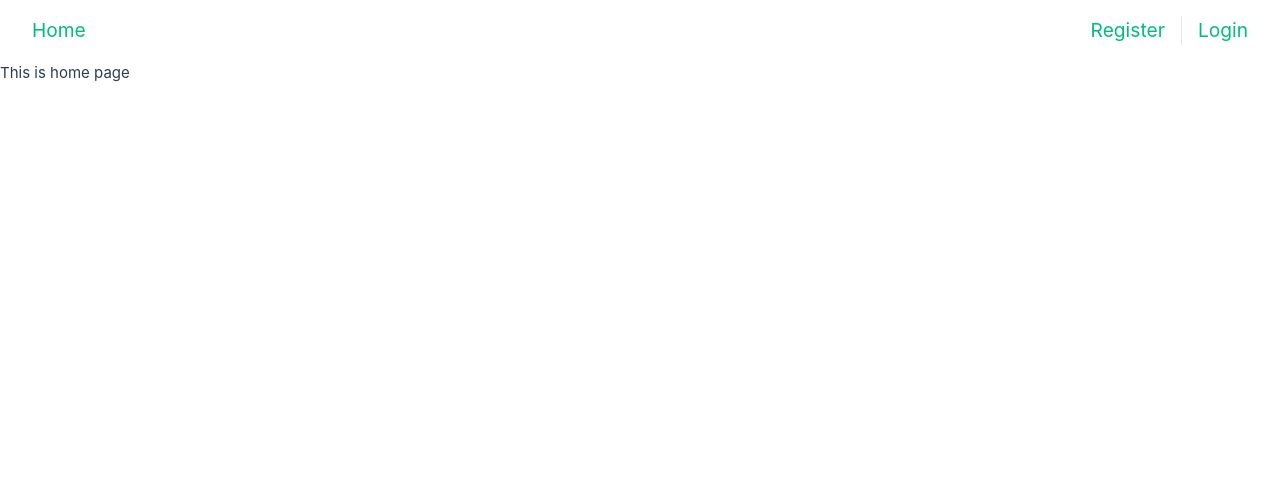
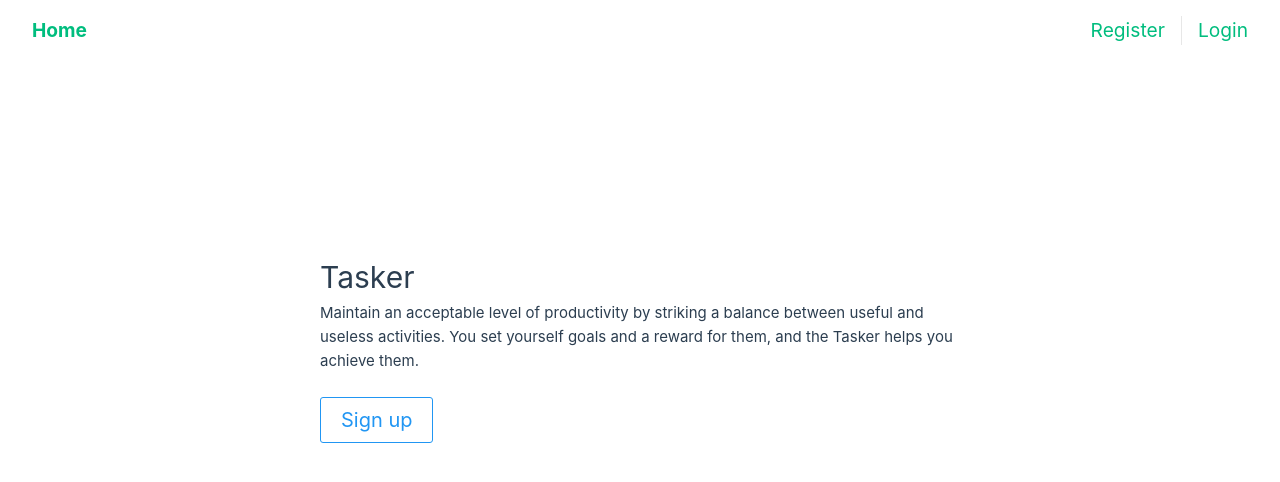
Before and after one commit to ashvick/tasker, a Vue app in the folder client/: page / in a window 1280 px wide. Shown: the top 482 px of the page. Built offline with nearby package versions, Linux system fonts and the light colour scheme.

Commit message:
add home page info

```diff
--- a/client/src/App.vue
+++ b/client/src/App.vue
@@ -30,7 +30,7 @@ const authStore = useAuthStore();
 header {
   line-height: 1.5;
   max-height: 100vh;
-  max-width:  400px;
+  max-width: 400px;
   min-width: 200px;
 }
 
--- a/client/src/assets/main.css
+++ b/client/src/assets/main.css
@@ -6,11 +6,15 @@
   font-weight: normal;
 }
 
+.router-link-exact-active {
+  font-weight: bold;
+}
+
 a,
 .green {
   text-decoration: none;
   color: hsla(160, 100%, 37%, 1);
-  transition: 0.4s;
+  transition: 0.3s;
 }
 
 @media (hover: hover) {
--- a/client/src/components/ActivityModal.vue
+++ b/client/src/components/ActivityModal.vue
@@ -42,15 +42,27 @@ function dropTimeshift(date: Date) {
 </script>
 
 <template>
-    <Dialog header="Describe activity" v-model:visible="modalStore.display" :modal="true">
+    <Dialog header="Describe activity" v-model:visible="modalStore.display" :modal="true" :breakpoints="{ '576px': '80vw' }" :style="{ width: '400px' }" >
         <div class="input-fields">
             <div class="field">
                 <label for="activity-title">Title</label>
-                <InputText id="activity-title" type="text" v-model="modalStore.activityData.title" placeholder="Yoga" />
+                <InputText
+                    id="activity-title"
+                    type="text"
+                    v-model="modalStore.activityData.title"
+                    placeholder="Yoga"
+                    :style="{ width: '100%' }"
+                />
             </div>
             <div class="field">
                 <label for="activity-value">Value</label>
-                <InputNumber id="activity-value" v-model="modalStore.activityData.value" mode="decimal" :useGrouping="false" :min="0" />
+                <InputNumber
+                    id="activity-value"
+                    v-model="modalStore.activityData.value"
+                    mode="decimal"
+                    :useGrouping="false" :min="0"
+                    :style="{ width: '100%' }"
+                />
             </div>
             <div class="field">
                 <label for="activity-duration">Duration</label>
@@ -62,6 +74,7 @@ function dropTimeshift(date: Date) {
                     :minFractionDigits="1"
                     :maxFractionDigits="3"
                     :min="0"
+                    :style="{ width: '100%' }"
                 />
             </div>
             <div v-if="modalStore.edit" class="field">
@@ -79,7 +92,7 @@ function dropTimeshift(date: Date) {
     </Dialog>
 </template>
 
-<style scoped>
+<style>
 .input-fields {
     display: flex;
     flex-direction: column;
--- a/client/src/views/HomeView.vue
+++ b/client/src/views/HomeView.vue
@@ -1,8 +1,26 @@
 <script setup lang="ts">
+import Button from "primevue/button";
+import router from "@/router";
 </script>
 
 <template>
   <main>
-    This is home page
+    <div class="content">
+      <h1>Tasker</h1>
+      <p>Maintain an acceptable level of productivity by striking a balance between useful and useless activities.
+      You set yourself goals and a reward for them, and the Tasker helps you achieve them.</p>
+      <br>
+      <Button label="Sign up" class="button p-button-outlined p-button-lg" @click="router.push('/login');" />
+    </div>
   </main>
 </template>
+
+<style lang="scss" scoped>
+// main {
+// }
+
+.content {
+  margin: 12rem auto 0 auto;
+  max-width: 50vw;
+}
+</style>
--- a/client/src/views/LoginView.vue
+++ b/client/src/views/LoginView.vue
@@ -71,7 +71,7 @@ main {
   padding-top: 3rem;
 }
 .card {
-  min-width: 450px;
+  min-width: 360px;
 
   form {
       margin-top: 2rem;
--- a/client/src/views/RegisterView.vue
+++ b/client/src/views/RegisterView.vue
@@ -128,7 +128,7 @@ main {
 }
 
 .card {
-  min-width: 450px;
+  min-width: 360px;
 
   form {
     margin-top: 2rem;
```
Also changed, not shown: client/src/assets/logo.svg (deleted).
